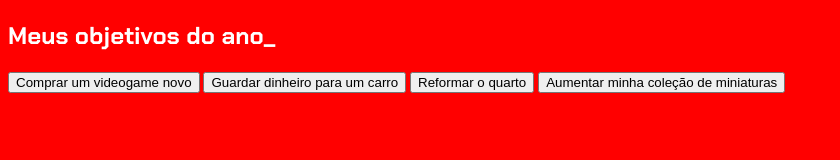
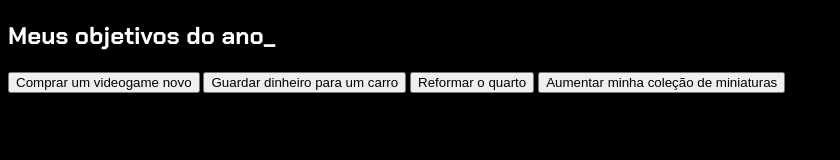
Before and after one commit to gelinskiii/VSCod, a plain HTML site: page index.html in a window 1280 px wide. Shown: the whole page, without its empty margins (0-840 px from the left). Drawn offline with Linux system fonts and the light colour scheme.

Commit message:
Add files via upload

```diff
--- a/style.css
+++ b/style.css
@@ -1,9 +1,9 @@
 @import url('https://fonts.googleapis.com/css2?family=Chakra+Petch:wght@400;700&display=swap');
 :root {
-    --cor-de-fundo: #ff0000;
+    --cor-de-fundo: #000000;
     --verde: #6fff57;
     --branco: #ffffff;
-    --botao-ativo: #3a375e;
+    --botao-ativo: #1500ff;
     --botao-inativo: rgba(58, 55, 94, 0.5);
     --texto-fundo: rgba(58, 55, 94, 0.3);
 }
```
